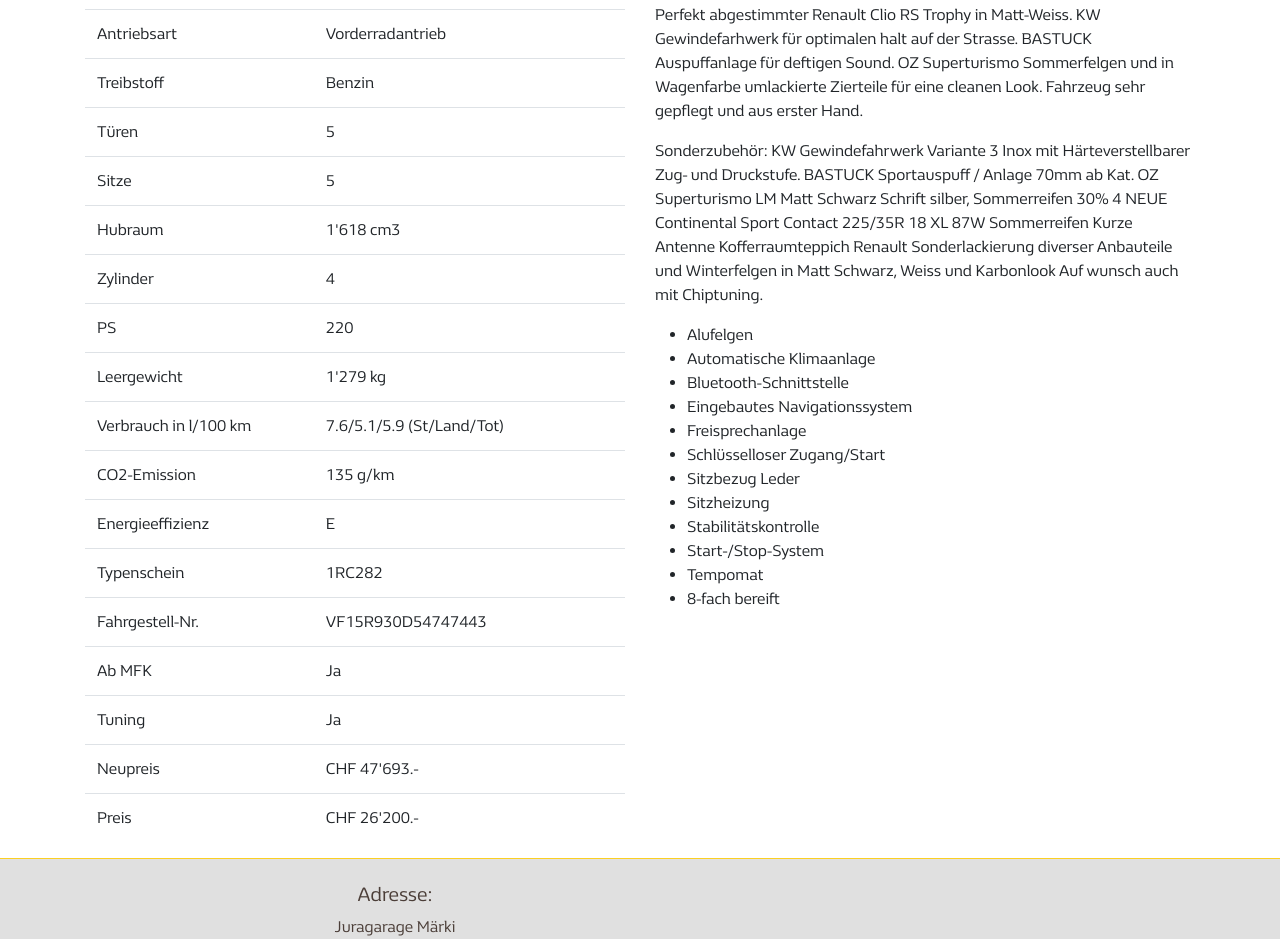
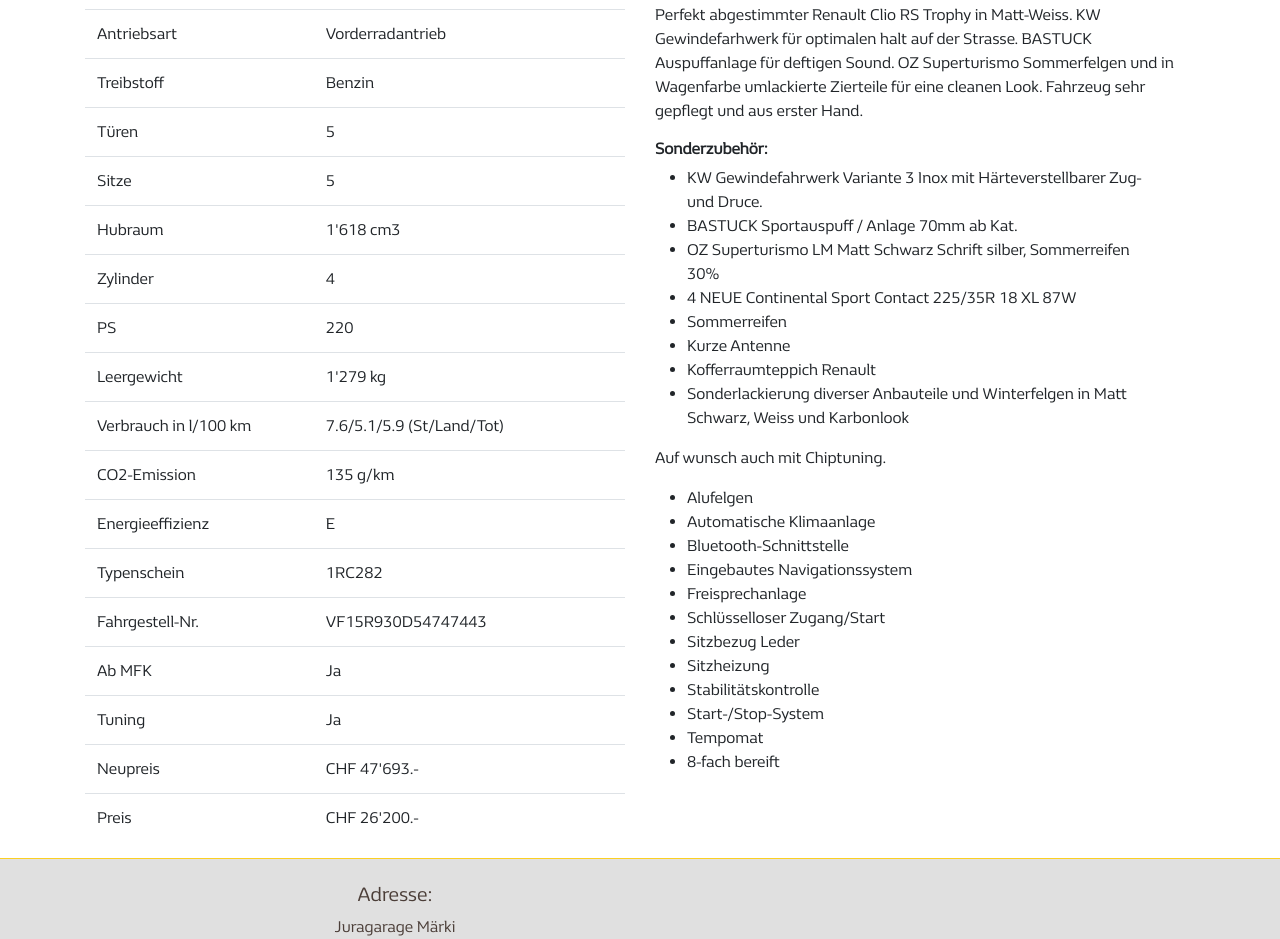
Before and after one commit to monixm/juragarage2, a plain HTML site: page clio_sport.html in a window 1280 px wide. Shown: the part 1362-2301 px from the top of the page. Drawn offline with nearby package versions, Linux system fonts and the light colour scheme; grey boxes are pictures that could not be loaded; a script that the page names is missing.

Commit message:
add clio_sport desc

```diff
--- a/clio_sport.html
+++ b/clio_sport.html
@@ -368,15 +368,18 @@
       <h6><strong>Kommentare</strong></h6>
       <p>Perfekt abgestimmter Renault Clio RS Trophy in Matt-Weiss. KW Gewindefarhwerk für optimalen halt auf der Strasse. BASTUCK Auspuffanlage für deftigen Sound. OZ Superturismo Sommerfelgen und in Wagenfarbe umlackierte Zierteile für eine
       cleanen Look. Fahrzeug sehr gepflegt und aus erster Hand.</p>
-      <p>Sonderzubehör:
-      KW Gewindefahrwerk Variante 3 Inox mit Härteverstellbarer Zug- und Druckstufe.
-      BASTUCK Sportauspuff / Anlage 70mm ab Kat.
-      OZ Superturismo LM Matt Schwarz Schrift silber, Sommerreifen 30%
-      4 NEUE Continental Sport Contact 225/35R 18 XL 87W Sommerreifen
-      Kurze Antenne
-      Kofferraumteppich Renault
-      Sonderlackierung diverser Anbauteile und Winterfelgen in Matt Schwarz, Weiss und Karbonlook
-      Auf wunsch auch mit Chiptuning.</p>
+      <h6><strong>Sonderzubehör:</strong></h6>
+      <ul class="mx-3 px-3">
+        <li>KW Gewindefahrwerk Variante 3 Inox mit Härteverstellbarer Zug- und Druce.</li>
+        <li>BASTUCK Sportauspuff / Anlage 70mm ab Kat.</li>
+        <li>OZ Superturismo LM Matt Schwarz Schrift silber, Sommerreifen 30%</li>
+        <li>4 NEUE Continental Sport Contact 225/35R 18 XL 87W</li>
+        <li>Sommerreifen</li>
+        <li>Kurze Antenne</li>
+        <li>Kofferraumteppich Renault</li>
+        <li>Sonderlackierung diverser Anbauteile und Winterfelgen in Matt Schwarz, Weiss und Karbonlook</li>
+      </ul>
+      <p>Auf wunsch auch mit Chiptuning.</p>
       <ul class="mx-3 px-3">
         <li>Alufelgen</li>
         <li>Automatische Klimaanlage</li>
```
